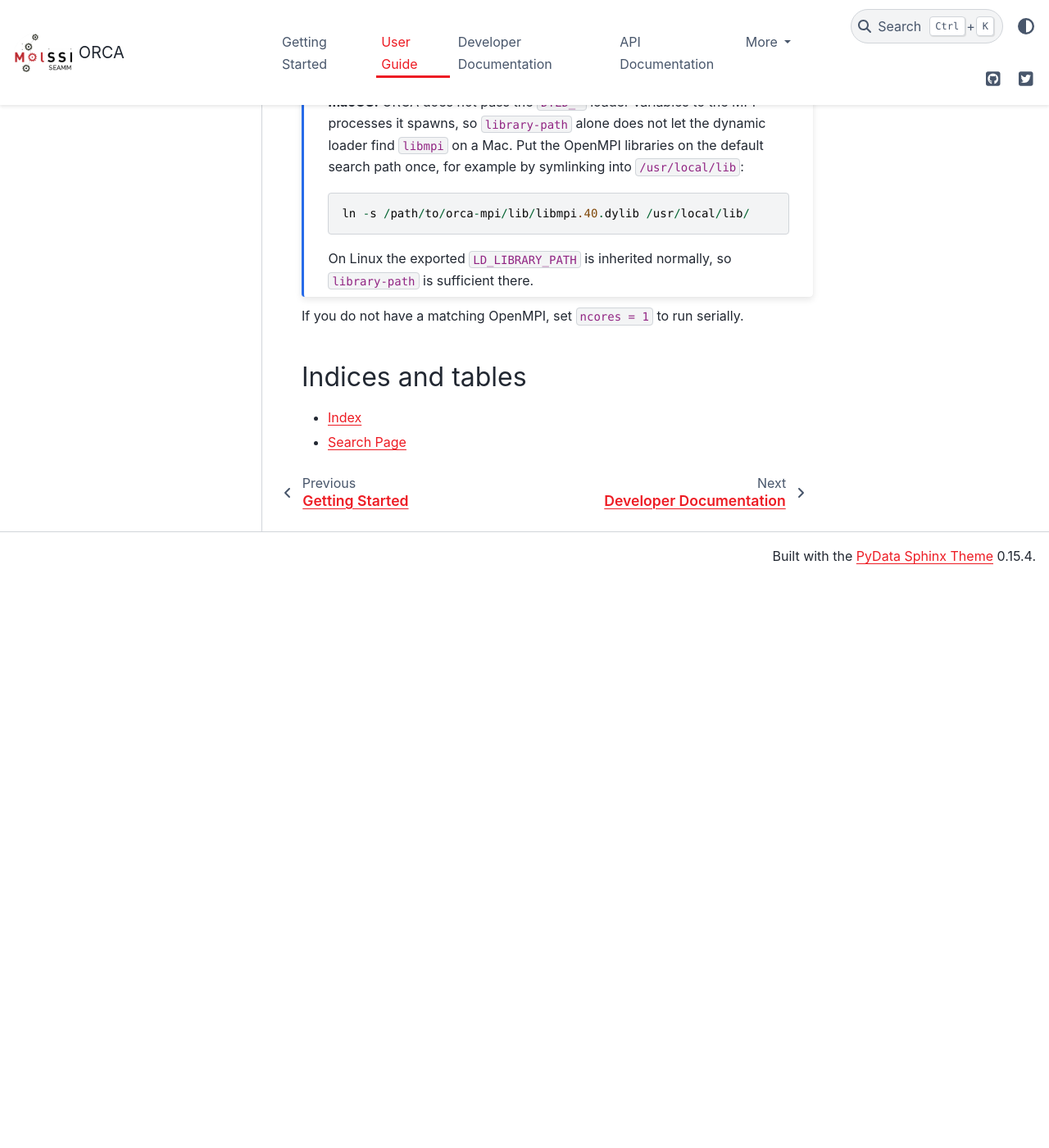
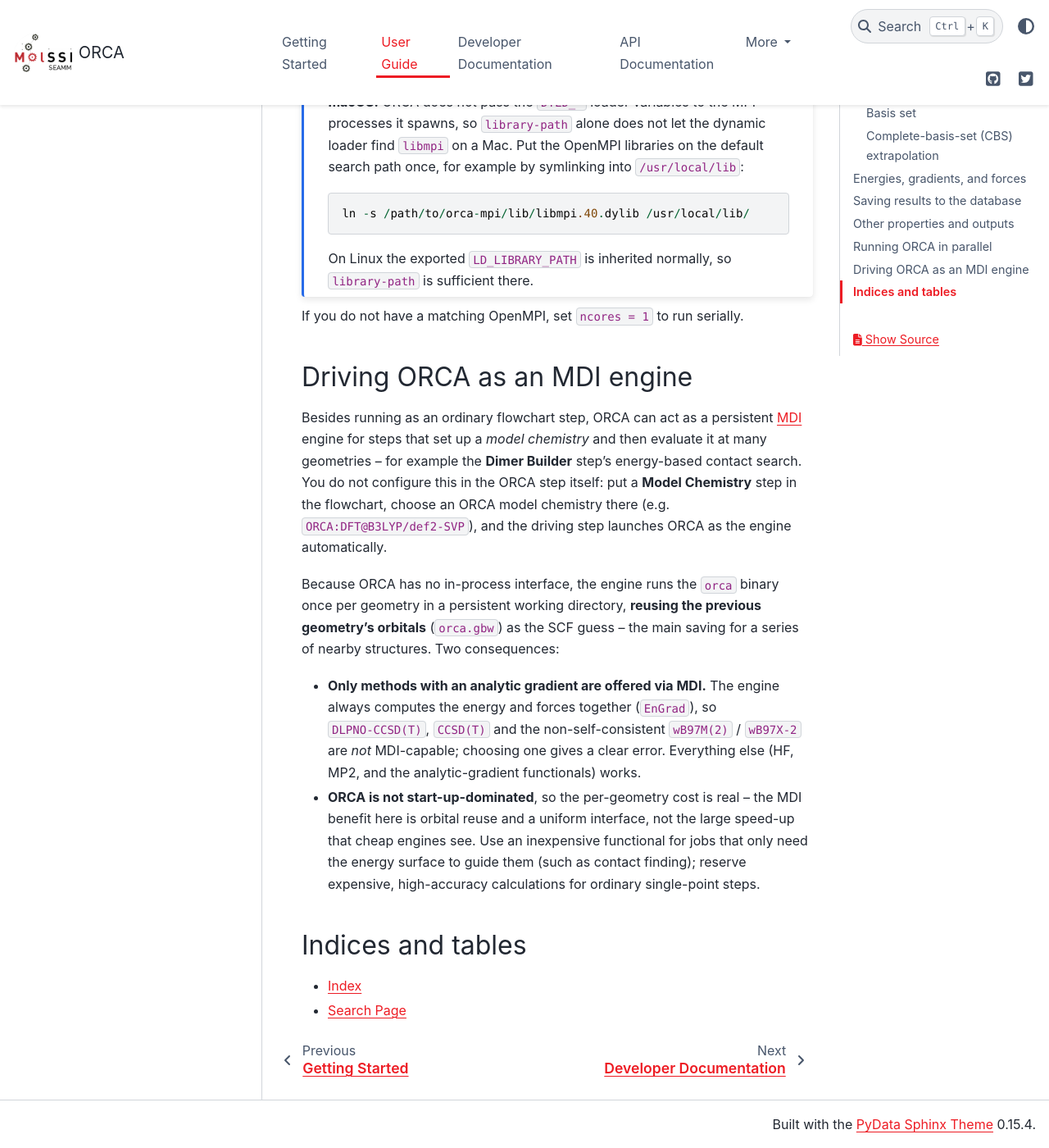
Before and after one commit to molssi-seamm/orca_step, a Sphinx documentation site: the page built from docs/user_guide/index.rst, in a window 1280 px wide and 1400 px high, scrolled down 3487 px. Shown: the whole window at 82% size. Built offline with Sphinx 7.4.7 and the PyData theme 0.15.4, drawn with Linux system fonts in a browser that asks for light colours; pages that are not in the unit, such as notebooks, are missing from menus; before the commit the page ends 4195 px from its top, so only the background shows below that.

Commit message:
Docs: document driving ORCA as an MDI engine
Add a User Guide section on using ORCA as a persistent MDI engine (via a Model
Chemistry step, e.g. from the Dimer Builder): runs the orca binary per geometry
reusing orbitals, analytic-gradient methods only, and the per-geometry-cost
caveat.

Co-Authored-By: Claude Opus 4.8 (1M context) <noreply@anthropic.com>

```diff
--- a/docs/user_guide/index.rst
+++ b/docs/user_guide/index.rst
@@ -156,6 +156,33 @@ step reads its resource settings from the ``[orca-step]`` section of
 
 If you do not have a matching OpenMPI, set ``ncores = 1`` to run serially.
 
+Driving ORCA as an MDI engine
+=============================
+
+Besides running as an ordinary flowchart step, ORCA can act as a persistent
+`MDI <https://molssi-mdi.github.io/MDI_Library/>`_ engine for steps that set up a
+*model chemistry* and then evaluate it at many geometries -- for example the
+**Dimer Builder** step's energy-based contact search. You do not configure this
+in the ORCA step itself: put a **Model Chemistry** step in the flowchart, choose
+an ORCA model chemistry there (e.g. ``ORCA:DFT@B3LYP/def2-SVP``), and the driving
+step launches ORCA as the engine automatically.
+
+Because ORCA has no in-process interface, the engine runs the ``orca`` binary
+once per geometry in a persistent working directory, **reusing the previous
+geometry's orbitals** (``orca.gbw``) as the SCF guess -- the main saving for a
+series of nearby structures. Two consequences:
+
+* **Only methods with an analytic gradient are offered via MDI.** The engine
+  always computes the energy and forces together (``EnGrad``), so
+  ``DLPNO-CCSD(T)``, ``CCSD(T)`` and the non-self-consistent ``wB97M(2)`` /
+  ``wB97X-2`` are *not* MDI-capable; choosing one gives a clear error. Everything
+  else (HF, MP2, and the analytic-gradient functionals) works.
+* **ORCA is not start-up-dominated**, so the per-geometry cost is real -- the MDI
+  benefit here is orbital reuse and a uniform interface, not the large speed-up
+  that cheap engines see. Use an inexpensive functional for jobs that only need
+  the energy surface to guide them (such as contact finding); reserve expensive,
+  high-accuracy calculations for ordinary single-point steps.
+
 Indices and tables
 ==================
 
```
